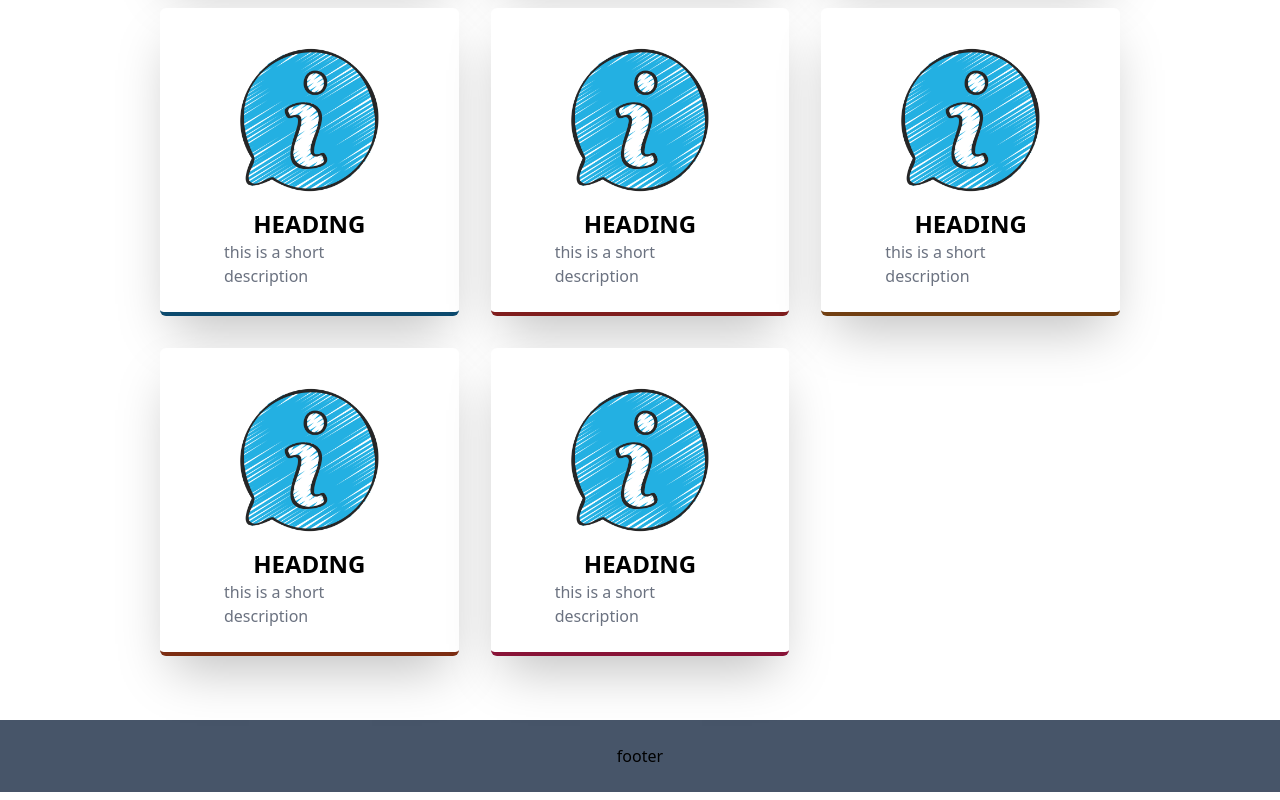
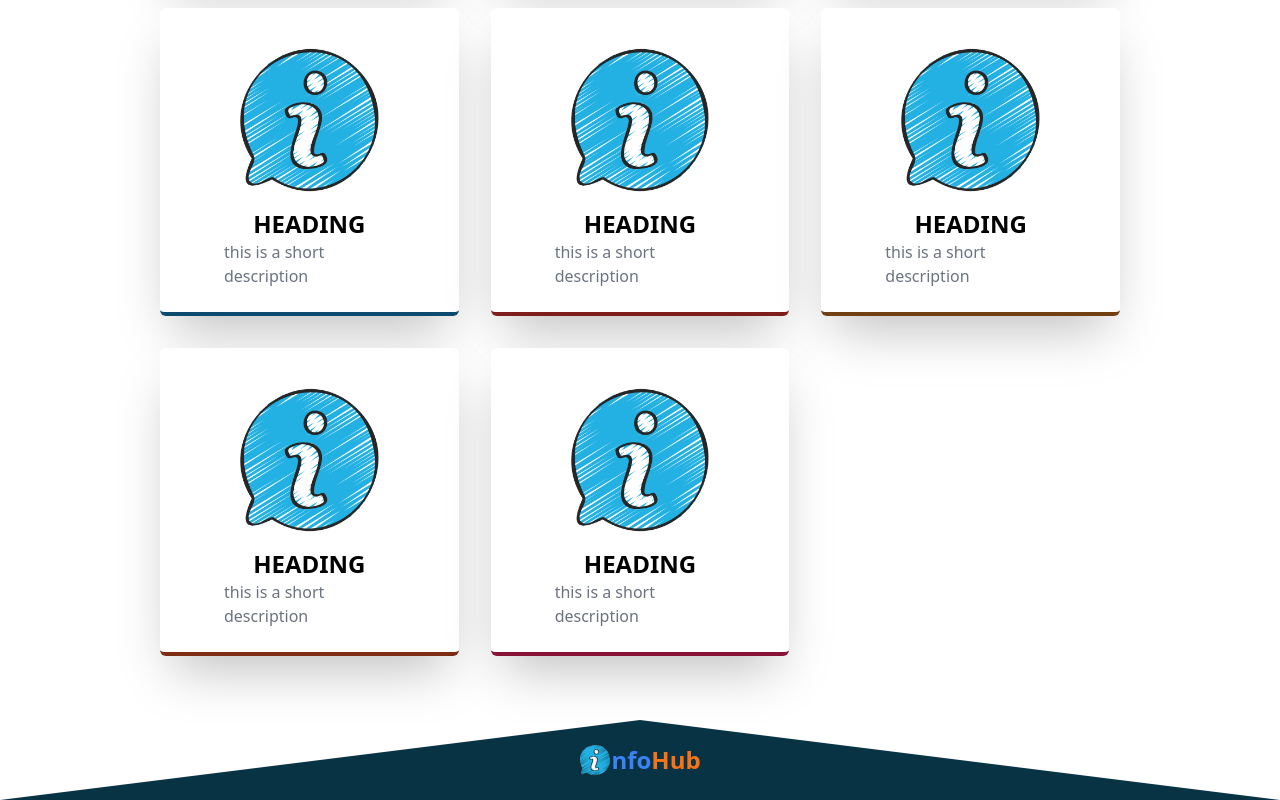
Before and after one commit to Sagar-Shetty21/InfoHub--knowledge-base-app, a React (Create React App) app in the folder client/: page / in a window 1280 px wide. Shown: the part 1028-1828 px from the top of the page. Built offline with nearby package versions, Linux system fonts and the light colour scheme.

Commit message:
added footer

```diff
--- a/client/src/App.js
+++ b/client/src/App.js
@@ -6,7 +6,7 @@ import TopicCard from "./components/TopicCard";
 function App() {
   return (
     <div>
-      <div className="curvy-slant-rectangle-bg -z-10" />
+      <div className="curvy-slant-rectangle-bg bg-cyan-950 -z-10 absolute" />
       <TopBar />
       <HeroSection />
       <div className="grid grid-cols-3 gap-8 px-40 mt-12">
--- a/client/src/components/Footer.js
+++ b/client/src/components/Footer.js
@@ -2,8 +2,10 @@ import React from 'react'
 
 const Footer = () => {
     return (
-        <div className="p-6 bg-slate-600 text-center mt-16">
-            footer
+        <div className="h-20 p-6 text-center mt-16 flex flex-row items-end justify-center relative">
+            <div className="footer-triangle-bg bg-cyan-950 absolute -z-10" />
+            <img className="h-full" src="/assets/icons/i-logo.png" alt="i-logo" />
+            <div className="text-2xl font-bold text-blue-500">nfo<span className="text-orange-500">Hub</span></div>
         </div>
     )
 }
--- a/client/src/components/TopicCard.js
+++ b/client/src/components/TopicCard.js
@@ -19,7 +19,6 @@ const TopicCard = () => {
                 <div className="p-4 h-44 "><img className="h-full" src="/assets/icons/i-logo.png"/></div>
                 <div className="text-2xl font-semibold uppercase ">Heading</div>
                 <div className="text-gray-500">this is a short description</div>
-                {/* <div className=" bg-blue-600 rounded-xl text-xl w-full text-center py-2 text-white cursor-pointer">Read</div> */}
             </div>
         </div>
     )
--- a/client/src/index.css
+++ b/client/src/index.css
@@ -9,11 +9,17 @@
 }
 
 .curvy-slant-rectangle-bg {
-    position: absolute;
     top: 0;
     left: 0;
     width: 100%;
     height: 560px;
-    background-color: #023047;
     clip-path: polygon(0 0, 100% 0, 100% 80%, 50% 100%, 0 80%);
 }
+
+.footer-triangle-bg{
+    top: 0;
+    left: 0;
+    width: 100%;
+    height: 100%;
+    clip-path: polygon(50% 0%, 0% 100%, 100% 100%);
+}
```
